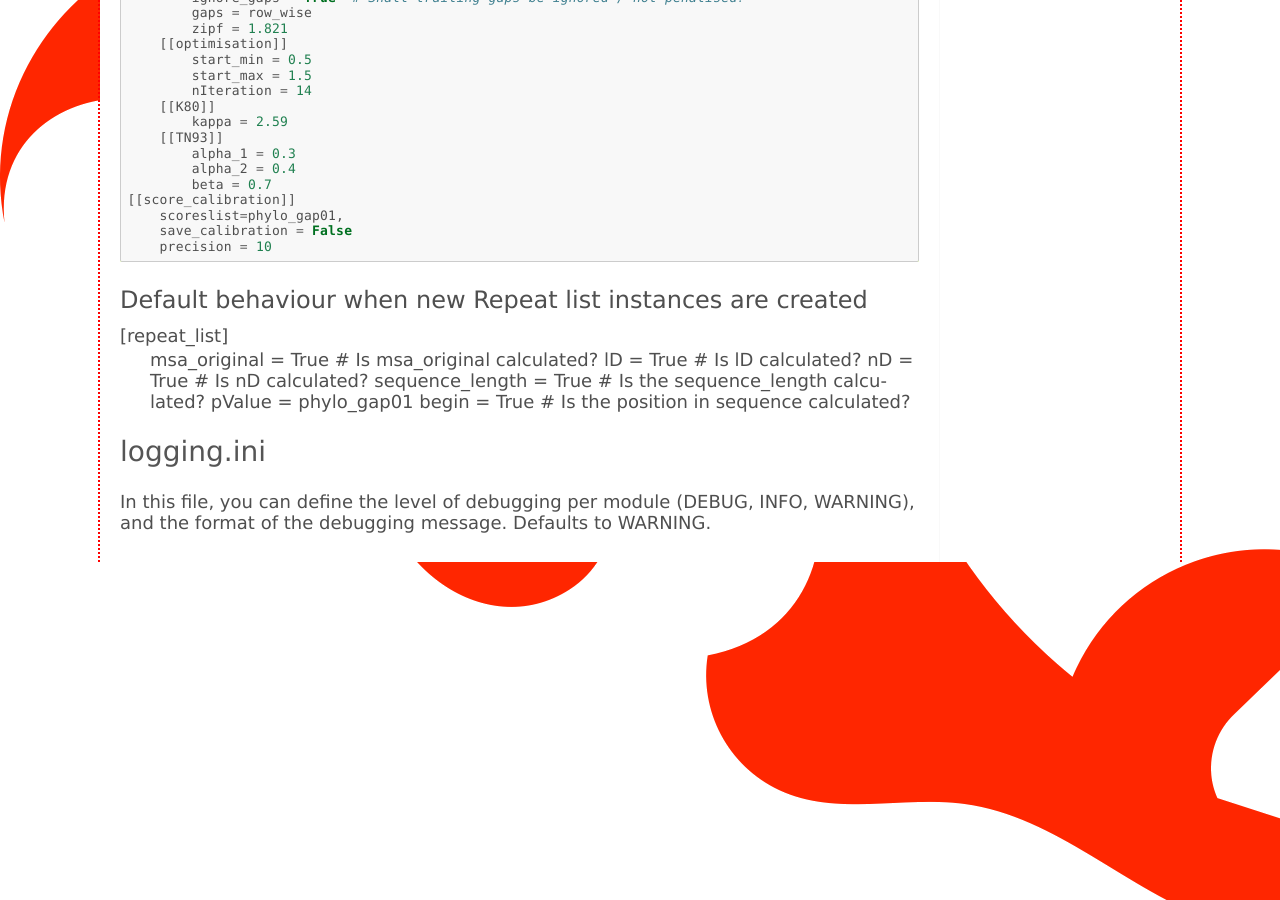
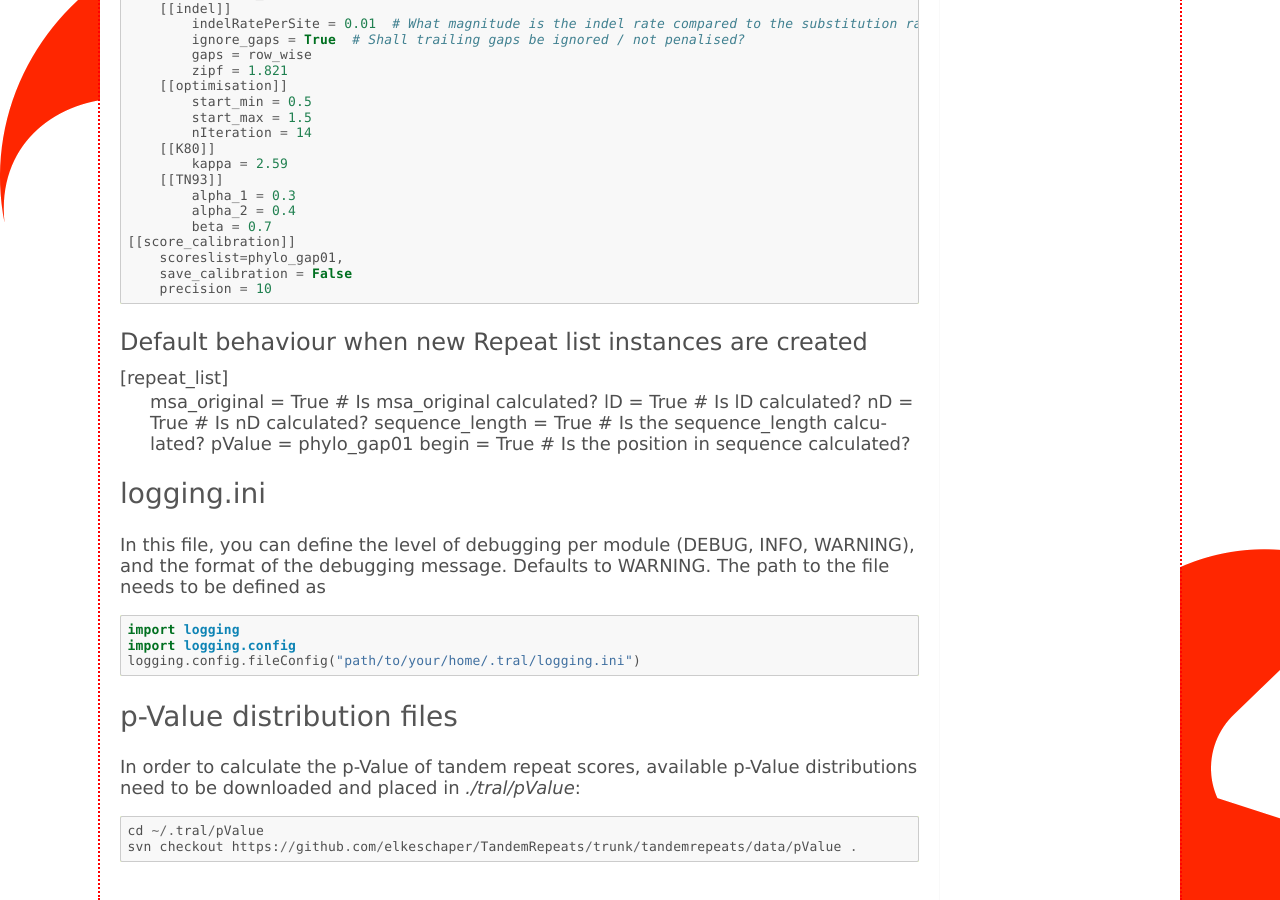
Before and after one commit to acg-team/tral, a Sphinx documentation site: the page built from docs/configure.rst, in a window 1280 px wide and 900 px high, scrolled down 2072 px. Built offline with Sphinx 7.4.7, drawn with Linux system fonts in a browser that asks for light colours; some web fonts are replaced; some of the changed text lies outside the part shown.

Commit message:
documentation: add package paths path

```diff
--- a/docs/configure.rst
+++ b/docs/configure.rst
@@ -4,10 +4,10 @@
 =============
 
 Here you learn how to configure TRAL after installation. All configuration files are located
-in
+in your home directory:
 ::
 
-    /path/to/TandemRepeats/tandemrepeats/data
+    ~/.tral/
 
 
 defaults.ini
@@ -124,4 +124,23 @@
 -----------
 
 In this file, you can define the level of debugging per module (DEBUG, INFO, WARNING), and
-the format of the debugging message. Defaults to WARNING.
+the format of the debugging message. Defaults to WARNING. The path to the file needs to be
+defined as
+::
+
+
+    import logging
+    import logging.config
+    logging.config.fileConfig("path/to/your/home/.tral/logging.ini")
+
+
+
+p-Value distribution files
+--------------------------
+
+In order to calculate the p-Value of tandem repeat scores, available p-Value distributions
+need to be downloaded and placed in *./tral/pValue*:
+::
+
+    cd ~/.tral/pValue
+    svn checkout https://github.com/elkeschaper/TandemRepeats/trunk/tandemrepeats/data/pValue .
--- a/docs/cphmm.rst
+++ b/docs/cphmm.rst
@@ -17,9 +17,9 @@
 
     import os
     from tandemrepeats.hmm import hmm
+    from tandemrepeats.paths import *
 
-    path_to_tandemrepeats = "/my/path/to/TandemRepeats/tandemrepeats"
-    fPfam_profile_hmm = os.path.join(path_to_tandemrepeats,"test","zf-CCHC.hmm")
+    fPfam_profile_hmm = os.path.join(PACKAGE_DIRECTORY,"test","zf-CCHC.hmm")
 
     circular_profile_HMM_zfCCHC = hmm.HMM.create(format = 'hmmer', file = fPfam_profile_hmm)
 
--- a/docs/denovo.rst
+++ b/docs/denovo.rst
@@ -14,10 +14,9 @@
 
     import os
     from tandemrepeats.sequence import sequence
+    from tandemrepeats.paths import *
 
-    path_to_tandemrepeats = "/my/path/to/TandemRepeats/tandemrepeats"
-
-    fHIV_proteome = os.path.join(path_to_tandemrepeats,"test","HIV-1_388796.faa")
+    fHIV_proteome = os.path.join(PACKAGE_DIRECTORY,"test","HIV-1_388796.faa")
     lHIV_Sequence = sequence.Sequence.create(file = fHIV_proteome, format = 'fasta')
 
 
--- a/docs/index.rst
+++ b/docs/index.rst
@@ -12,6 +12,7 @@
 
 A manuscript describing TRAL is soon to be submitted.
 
+CHANGE
 
 
 Getting started
--- a/docs/overlap_filtering.rst
+++ b/docs/overlap_filtering.rst
@@ -14,9 +14,9 @@
 
     import os, pickle
     from tandemrepeats import sequence
+    from tandemrepeats.paths import *
 
-    path_to_tandemrepeats = "/my/path/to/TandemRepeats/tandemrepeats"
-    fRepeat_Pickle = os.path.join(path_to_tandemrepeats,"test","HIV-1_388796.pickle")
+    fRepeat_Pickle = os.path.join(PACKAGE_DIRECTORY,"test","HIV-1_388796.pickle")
 
     with open(fRepeat_Pickle, 'rb') as fh:
         lHIV_Sequence = pickle.load(fh)
```
